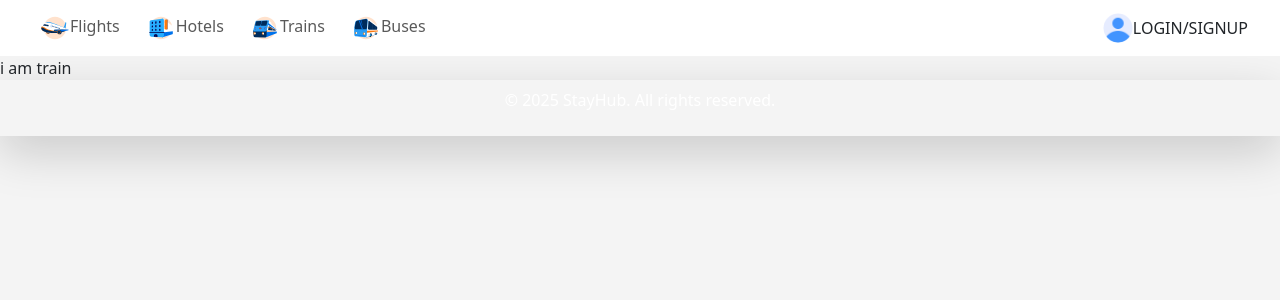
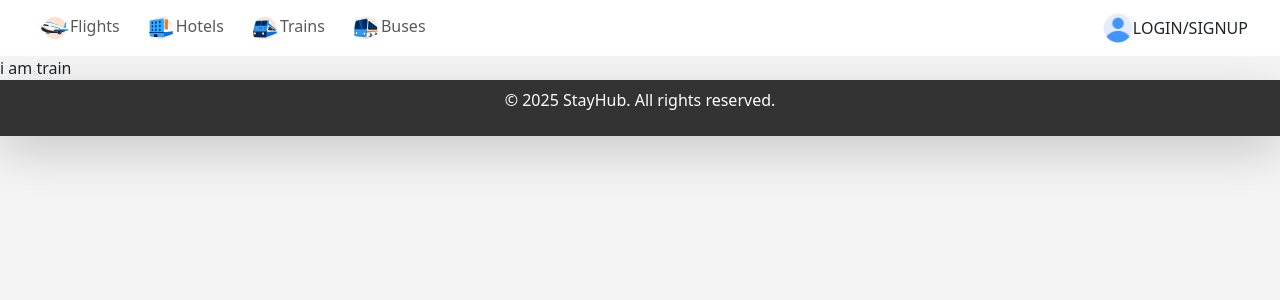
Before and after one commit to adityakumar571/MachineTest, a React (Vite) app: page /trains in a window 1280 px wide. Shown: the top 300 px of the page. Built offline with nearby package versions, Linux system fonts and the light colour scheme.

Commit message:
Hero Section deleted and some changes in index and footer

```diff
--- a/src/App.jsx
+++ b/src/App.jsx
@@ -1,6 +1,5 @@
 import './App.css'
 import Footer from './Components/Footer/Footer'
-import HeroSection from './Components/HeroSection/HeroSection'
 import { BrowserRouter as Router, Routes, Route } from "react-router-dom";
 import Home from './pages/Home.jsx'
 import Flights from './pages/Flights.jsx'
--- a/src/Components/Footer/Footer.css
+++ b/src/Components/Footer/Footer.css
@@ -0,0 +1,8 @@
+footer {
+    position: sticky;
+    bottom: 0;
+    background-color: #333;
+    color: #fff;
+    text-align: center;
+    padding: 10px;
+  }
--- a/src/Components/HeroSection/HeroSection.jsx
+++ /dev/null
@@ -1,11 +0,0 @@
-import React from 'react'
-function HeroSection() {
-  return (
-    <div >
-
-
-    </div>
-  )
-}
-
-export default HeroSection
--- a/src/index.css
+++ b/src/index.css
@@ -1,3 +1,6 @@
-body{
-    background-color: #f4f4f4;
+body,html{
+  margin: 0;
+  padding: 0;
+  height: 100%;
+ background-color: #f4f4f4;
 }
```
Also changed, not shown: src/Components/HeroSection/HeroSection.css (deleted).
